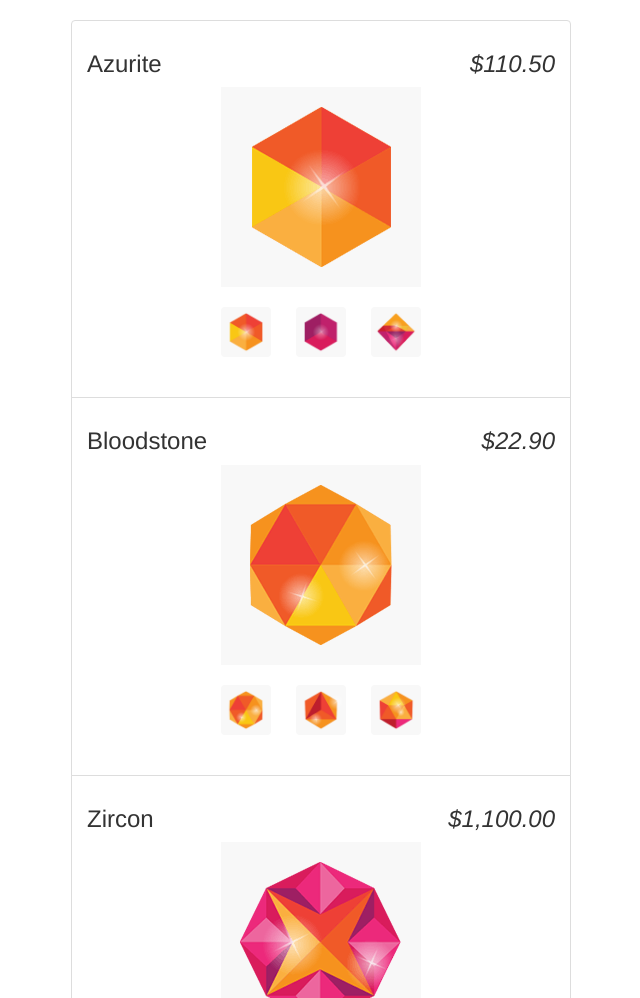
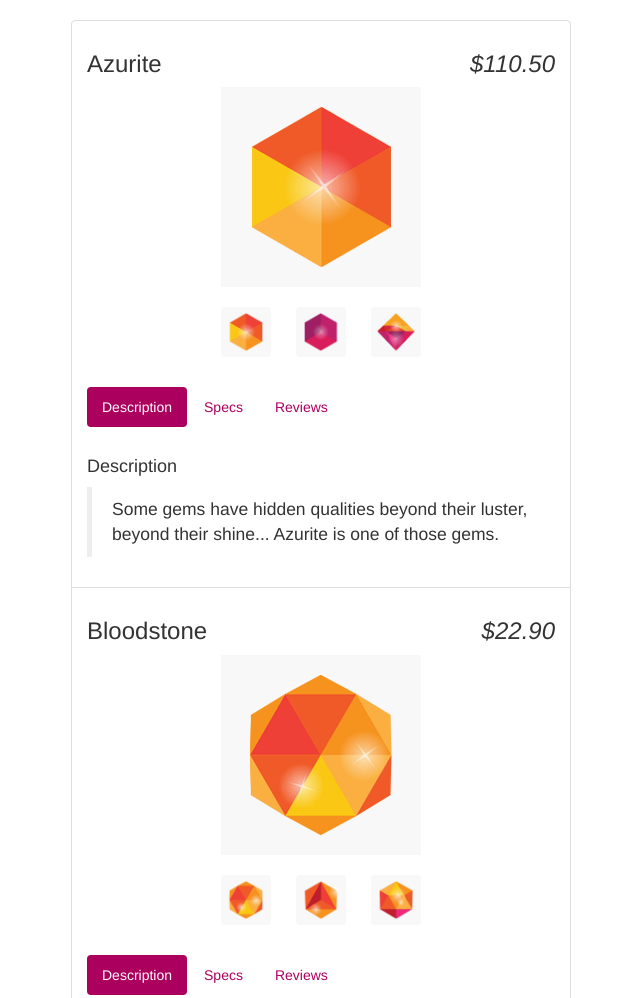
Before and after one commit to juristr/codeschool-angular, a plain HTML site: page index.html in a window 1280 px wide. Shown: the top 998 px of the page, without its empty margins (319-959 px from the left). Drawn offline with Linux system fonts and the light colour scheme.

Commit message:
adds tabs

```diff
--- a/index.html
+++ b/index.html
@@ -41,6 +41,29 @@
           </li>
         </ul>
       </div>
+
+       <section class="tab" ng-controller="TabController as tab">
+        <ul class="nav nav-pills">
+          <li ng-class="{active:tab.isSet(1)}">
+            <a href ng-click="tab.setTab(1)">Description</a></li>
+          <li ng-class="{active:tab.isSet(2)}">
+            <a href ng-click="tab.setTab(2)">Specs</a></li>
+          <li ng-class="{active:tab.isSet(3)}">
+            <a href ng-click="tab.setTab(3)">Reviews</a></li>
+        </ul>
+        <div ng-show="tab.isSet(1)">
+          <h4>Description</h4>
+          <blockquote>{{ product.description }}</blockquote>
+        </div>
+        <div ng-show="tab.isSet(2)">
+          <h4>Specs</h4>
+          <blockquote>Shine: {{ product.shine }}</blockquote>
+        </div>
+        <div ng-show="tab.isSet(3)">
+          <h4>Reviews</h4>
+          <blockquote></blockquote>
+        </div>
+      </section>
     </div>
 </body>
 </html>
```
